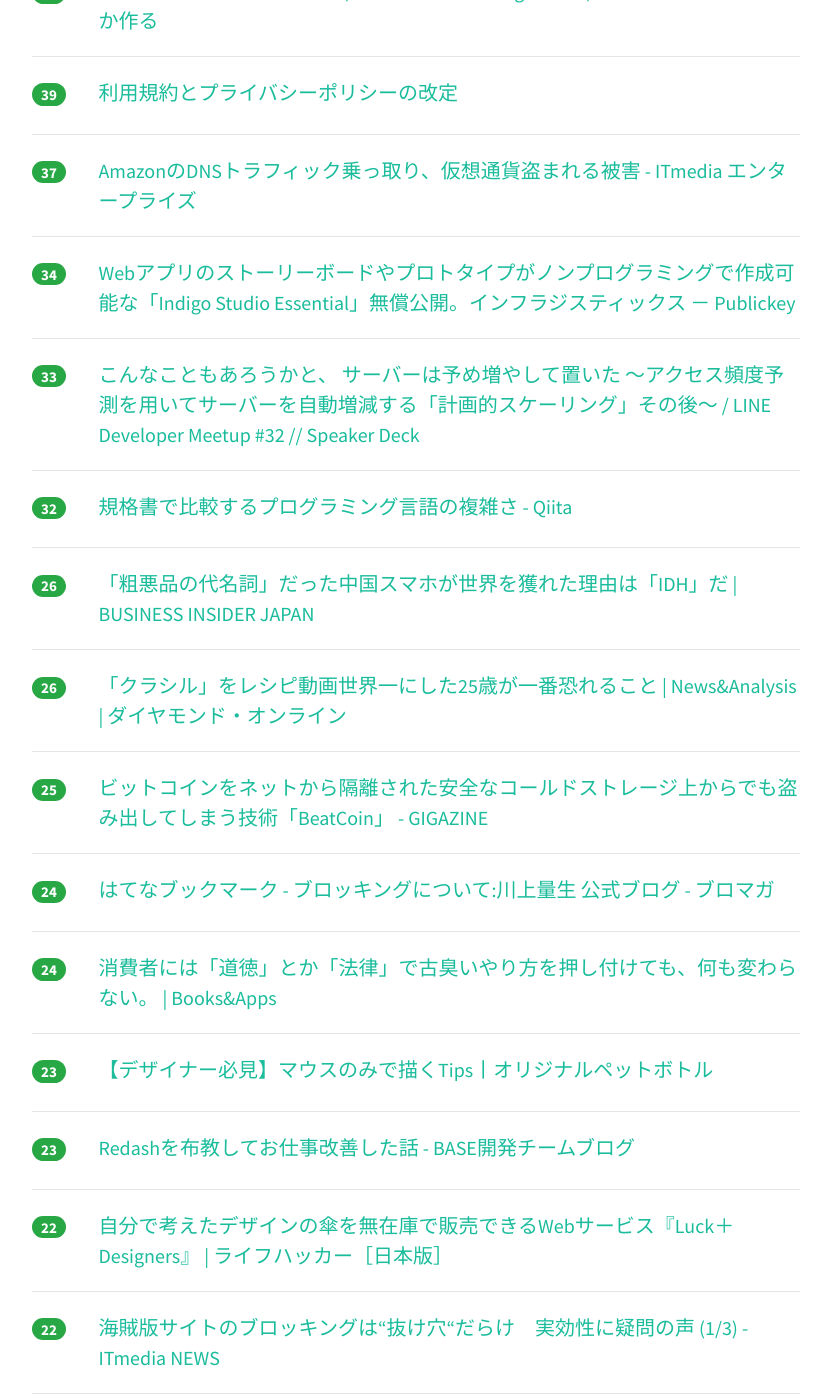
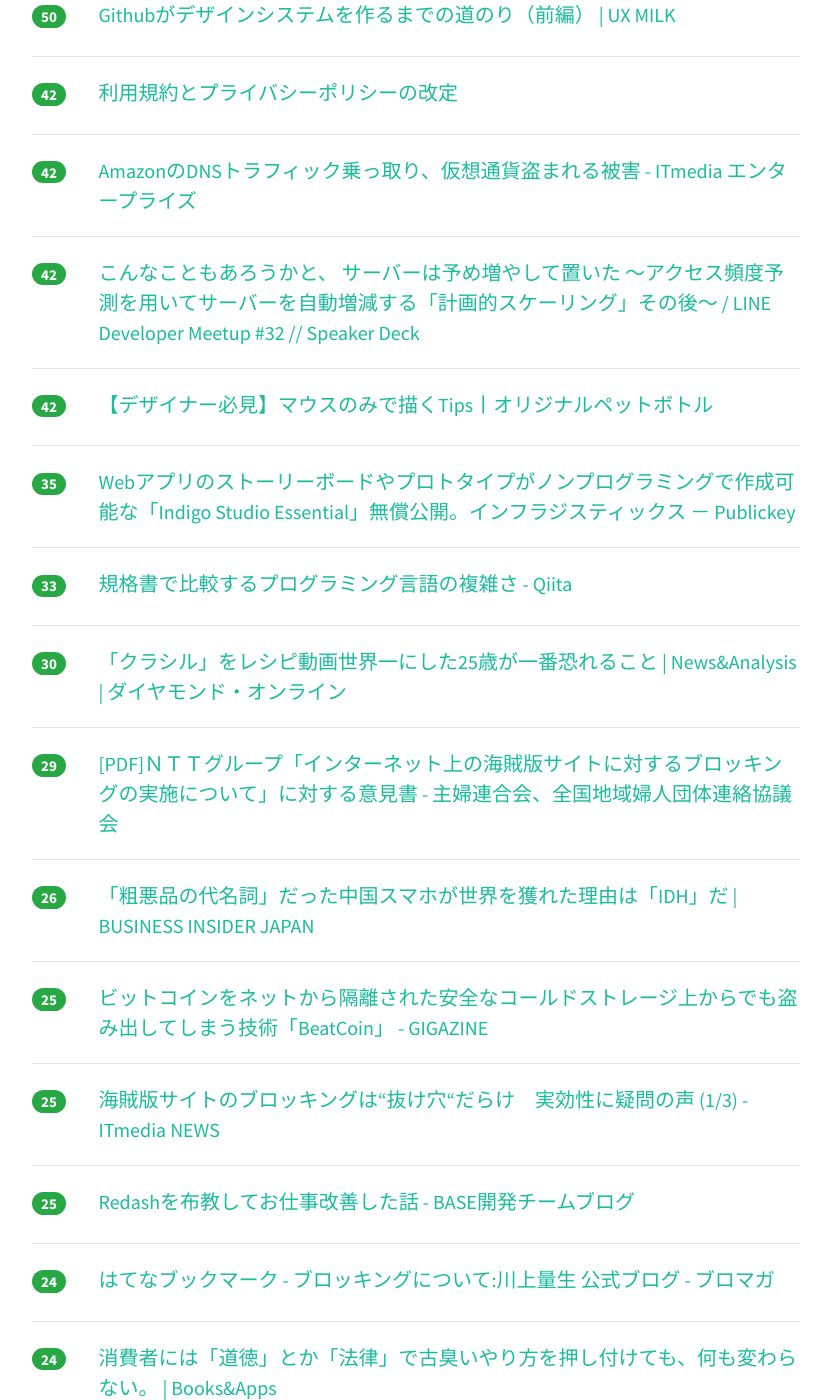
Before and after one commit to yatta47/hatena-matome-site, a Jekyll site: the page built from _posts/2018-04-25-hatena.md, in a window 1280 px wide and 1400 px high, scrolled down 1449 px. Shown: the whole window, without its empty margins (224-1052 px from the left). Built offline with Jekyll 4.4.1, drawn with Linux system fonts in a browser that asks for light colours; nearby versions of some CDN libraries; some of the changed text lies outside the part shown.

Commit message:
Updated 2018-04-25

```diff
--- a/_posts/2018-04-25-hatena.md
+++ b/_posts/2018-04-25-hatena.md
@@ -1,99 +1,114 @@
 ---
 layout: post
 title:  "2018-04-25 はてぶIT"
-date:   2018-04-25 14:01:15
+date:   2018-04-25 15:02:01
 tags: [it-hotentry]
 ---
-41 件のデータあり
+43 件のデータあり
 
 <hr><div class="row">
-<div class="col-1"><span class="badge badge-pill badge-success h2">145</span></div>
+<div class="col-1"><span class="badge badge-pill badge-success h2">165</span></div>
 <div class="col-11"><a href='https://speakerdeck.com/suusan2go/hurontoendoenziniamozhi-tuteokitaigrpc' target='_blank'>フロントエンドエンジニアも知っておきたいgRPC // Speaker Deck</a></div>
 </div>
 <hr>
 <div class="row">
-<div class="col-1"><span class="badge badge-pill badge-success h2">96</span></div>
+<div class="col-1"><span class="badge badge-pill badge-success h2">157</span></div>
 <div class="col-11"><a href='https://k-tai.watch.impress.co.jp/docs/news/1118926.html' target='_blank'>Googleが開発した家庭用Wi-Fiルーター「Google Wifi」4月26日発売、1万5000円 - ケータイ Watch</a></div>
 </div>
 <hr>
 <div class="row">
-<div class="col-1"><span class="badge badge-pill badge-success h2">91</span></div>
+<div class="col-1"><span class="badge badge-pill badge-success h2">105</span></div>
 <div class="col-11"><a href='https://gigazine.net/news/20180425-nvidia-image-inpainting/' target='_blank'>邪魔な物体を塗りつぶすだけでAIが画像を違和感ないレベルに自動修正する技術「Image Inpainting」をNVIDIAが公開 - GIGAZINE</a></div>
 </div>
 <hr>
 <div class="row">
-<div class="col-1"><span class="badge badge-pill badge-success h2">77</span></div>
+<div class="col-1"><span class="badge badge-pill badge-success h2">96</span></div>
 <div class="col-11"><a href='https://coliss.com/articles/build-websites/operation/design/which-font-was-used-on-the-logos.html' target='_blank'>ロゴに適したフォントはこれ！有名ブランドから学ぶ、ロゴのデザインに使用されているフォントのまとめ | コリス</a></div>
 </div>
 <hr>
 <div class="row">
-<div class="col-1"><span class="badge badge-pill badge-success h2">68</span></div>
+<div class="col-1"><span class="badge badge-pill badge-success h2">72</span></div>
 <div class="col-11"><a href='https://speakerdeck.com/mottox2/create-fast-site-with-netlify-and-gatsby' target='_blank'>爆速サイトを爆速で作れるNetlify + Gatsby / Create fast site with netlify and gatsby // Speaker Deck</a></div>
 </div>
 <hr>
 <div class="row">
-<div class="col-1"><span class="badge badge-pill badge-success h2">68</span></div>
+<div class="col-1"><span class="badge badge-pill badge-success h2">72</span></div>
 <div class="col-11"><a href='http://mizchi.hatenablog.com/entry/2018/04/24/231457' target='_blank'>シャニマスのコード読んだ - mizchi's blog</a></div>
 </div>
 <hr>
 <div class="row">
-<div class="col-1"><span class="badge badge-pill badge-success h2">53</span></div>
+<div class="col-1"><span class="badge badge-pill badge-success h2">70</span></div>
+<div class="col-11"><a href='https://japan.googleblog.com/2018/04/google-wifi.html' target='_blank'>Google Japan Blog: Google Wifi 日本発売開始</a></div>
+</div>
+<hr>
+<div class="row">
+<div class="col-1"><span class="badge badge-pill badge-success h2">59</span></div>
+<div class="col-11"><a href='http://create-something.hatenadiary.jp/entry/2018/04/24/213840' target='_blank'>日本語のドメイン駆動設計 (Domain-Driven Design - DDD) 関連記事まとめ - なにか作る</a></div>
+</div>
+<hr>
+<div class="row">
+<div class="col-1"><span class="badge badge-pill badge-success h2">55</span></div>
 <div class="col-11"><a href='https://speakerdeck.com/takanorip/uebuhuontofalseemoihua' target='_blank'>ウェブフォントのエモい話 // Speaker Deck</a></div>
 </div>
 <hr>
 <div class="row">
-<div class="col-1"><span class="badge badge-pill badge-success h2">53</span></div>
+<div class="col-1"><span class="badge badge-pill badge-success h2">55</span></div>
+<div class="col-11"><a href='https://note.mu/tamanyan/n/n67391cd83a7e' target='_blank'>非 IT 企業のエンジニアとして働く｜バンコクで働くエンジニア｜note</a></div>
+</div>
+<hr>
+<div class="row">
+<div class="col-1"><span class="badge badge-pill badge-success h2">54</span></div>
 <div class="col-11"><a href='http://jaco.udcp.info/entry/paas-k8s-serverless' target='_blank'>PaaS/k8s/Serverless使い分けの話とその補足 - Cloud Penguins</a></div>
 </div>
 <hr>
 <div class="row">
-<div class="col-1"><span class="badge badge-pill badge-success h2">53</span></div>
-<div class="col-11"><a href='https://note.mu/tamanyan/n/n67391cd83a7e' target='_blank'>非 IT 企業のエンジニアとして働く｜バンコクで働くエンジニア｜note</a></div>
-</div>
-<hr>
-<div class="row">
-<div class="col-1"><span class="badge badge-pill badge-success h2">53</span></div>
-<div class="col-11"><a href='https://japan.googleblog.com/2018/04/google-wifi.html' target='_blank'>Google Japan Blog: Google Wifi 日本発売開始</a></div>
-</div>
-<hr>
-<div class="row">
-<div class="col-1"><span class="badge badge-pill badge-success h2">46</span></div>
+<div class="col-1"><span class="badge badge-pill badge-success h2">50</span></div>
 <div class="col-11"><a href='https://speakerdeck.com/kumon/maikurosabisuapurikesiyontositefalseji-jie-xue-xi' target='_blank'>マイクロサービスアプリケーションとしての機械学習 // Speaker Deck</a></div>
 </div>
 <hr>
 <div class="row">
-<div class="col-1"><span class="badge badge-pill badge-success h2">45</span></div>
+<div class="col-1"><span class="badge badge-pill badge-success h2">50</span></div>
 <div class="col-11"><a href='http://uxmilk.jp/71338' target='_blank'>Githubがデザインシステムを作るまでの道のり（前編） | UX MILK</a></div>
 </div>
 <hr>
 <div class="row">
-<div class="col-1"><span class="badge badge-pill badge-success h2">44</span></div>
-<div class="col-11"><a href='http://create-something.hatenadiary.jp/entry/2018/04/24/213840' target='_blank'>日本語のドメイン駆動設計 (Domain-Driven Design - DDD) 関連記事まとめ - なにか作る</a></div>
-</div>
-<hr>
-<div class="row">
-<div class="col-1"><span class="badge badge-pill badge-success h2">39</span></div>
+<div class="col-1"><span class="badge badge-pill badge-success h2">42</span></div>
 <div class="col-11"><a href='https://help.twitter.com/ja/rules-and-policies/update-privacy-policy' target='_blank'>利用規約とプライバシーポリシーの改定</a></div>
 </div>
 <hr>
 <div class="row">
-<div class="col-1"><span class="badge badge-pill badge-success h2">37</span></div>
+<div class="col-1"><span class="badge badge-pill badge-success h2">42</span></div>
 <div class="col-11"><a href='http://www.itmedia.co.jp/enterprise/articles/1804/25/news063.html' target='_blank'>AmazonのDNSトラフィック乗っ取り、仮想通貨盗まれる被害 - ITmedia エンタープライズ</a></div>
 </div>
 <hr>
 <div class="row">
-<div class="col-1"><span class="badge badge-pill badge-success h2">34</span></div>
+<div class="col-1"><span class="badge badge-pill badge-success h2">42</span></div>
+<div class="col-11"><a href='https://speakerdeck.com/takaishi/line-developer-meetup-number-32' target='_blank'>こんなこともあろうかと、 サーバーは予め増やして置いた 〜アクセス頻度予測を用いてサーバーを自動増減する「計画的スケーリング」その後〜 / LINE Developer Meetup #32 // Speaker Deck</a></div>
+</div>
+<hr>
+<div class="row">
+<div class="col-1"><span class="badge badge-pill badge-success h2">42</span></div>
+<div class="col-11"><a href='https://prwarter.com/original-label-illustration' target='_blank'>【デザイナー必見】マウスのみで描くTips丨オリジナルペットボトル</a></div>
+</div>
+<hr>
+<div class="row">
+<div class="col-1"><span class="badge badge-pill badge-success h2">35</span></div>
 <div class="col-11"><a href='http://www.publickey1.jp/blog/18/webindigo_studio_essential.html' target='_blank'>Webアプリのストーリーボードやプロトタイプがノンプログラミングで作成可能な「Indigo Studio Essential」無償公開。インフラジスティックス － Publickey</a></div>
 </div>
 <hr>
 <div class="row">
 <div class="col-1"><span class="badge badge-pill badge-success h2">33</span></div>
-<div class="col-11"><a href='https://speakerdeck.com/takaishi/line-developer-meetup-number-32' target='_blank'>こんなこともあろうかと、 サーバーは予め増やして置いた 〜アクセス頻度予測を用いてサーバーを自動増減する「計画的スケーリング」その後〜 / LINE Developer Meetup #32 // Speaker Deck</a></div>
+<div class="col-11"><a href='https://qiita.com/raccy/items/efe15fc11d2cfccd41d8' target='_blank'>規格書で比較するプログラミング言語の複雑さ - Qiita</a></div>
 </div>
 <hr>
 <div class="row">
-<div class="col-1"><span class="badge badge-pill badge-success h2">32</span></div>
-<div class="col-11"><a href='https://qiita.com/raccy/items/efe15fc11d2cfccd41d8' target='_blank'>規格書で比較するプログラミング言語の複雑さ - Qiita</a></div>
+<div class="col-1"><span class="badge badge-pill badge-success h2">30</span></div>
+<div class="col-11"><a href='http://diamond.jp/articles/-/168167' target='_blank'>「クラシル」をレシピ動画世界一にした25歳が一番恐れること | News&Analysis | ダイヤモンド・オンライン</a></div>
+</div>
+<hr>
+<div class="row">
+<div class="col-1"><span class="badge badge-pill badge-success h2">29</span></div>
+<div class="col-11"><a href='http://www.chifuren.gr.jp/180425opinion.pdf' target='_blank'>[PDF]ＮＴＴグループ「インターネット上の海賊版サイトに対するブロッキングの実施について」に対する意見書 - 主婦連合会、全国地域婦人団体連絡協議会</a></div>
 </div>
 <hr>
 <div class="row">
@@ -102,13 +117,18 @@ tags: [it-hotentry]
 </div>
 <hr>
 <div class="row">
-<div class="col-1"><span class="badge badge-pill badge-success h2">26</span></div>
-<div class="col-11"><a href='http://diamond.jp/articles/-/168167' target='_blank'>「クラシル」をレシピ動画世界一にした25歳が一番恐れること | News&Analysis | ダイヤモンド・オンライン</a></div>
+<div class="col-1"><span class="badge badge-pill badge-success h2">25</span></div>
+<div class="col-11"><a href='https://gigazine.net/news/20180424-bitcoin-steal-beatcoin/' target='_blank'>ビットコインをネットから隔離された安全なコールドストレージ上からでも盗み出してしまう技術「BeatCoin」 - GIGAZINE</a></div>
 </div>
 <hr>
 <div class="row">
 <div class="col-1"><span class="badge badge-pill badge-success h2">25</span></div>
-<div class="col-11"><a href='https://gigazine.net/news/20180424-bitcoin-steal-beatcoin/' target='_blank'>ビットコインをネットから隔離された安全なコールドストレージ上からでも盗み出してしまう技術「BeatCoin」 - GIGAZINE</a></div>
+<div class="col-11"><a href='http://www.itmedia.co.jp/news/articles/1804/25/news049.html' target='_blank'>海賊版サイトのブロッキングは“抜け穴“だらけ　実効性に疑問の声 (1/3) - ITmedia NEWS</a></div>
+</div>
+<hr>
+<div class="row">
+<div class="col-1"><span class="badge badge-pill badge-success h2">25</span></div>
+<div class="col-11"><a href='http://devblog.thebase.in/entry/2018/04/25/105920' target='_blank'>Redashを布教してお仕事改善した話 - BASE開発チームブログ</a></div>
 </div>
 <hr>
 <div class="row">
@@ -123,12 +143,7 @@ tags: [it-hotentry]
 <hr>
 <div class="row">
 <div class="col-1"><span class="badge badge-pill badge-success h2">23</span></div>
-<div class="col-11"><a href='https://prwarter.com/original-label-illustration' target='_blank'>【デザイナー必見】マウスのみで描くTips丨オリジナルペットボトル</a></div>
-</div>
-<hr>
-<div class="row">
-<div class="col-1"><span class="badge badge-pill badge-success h2">23</span></div>
-<div class="col-11"><a href='http://devblog.thebase.in/entry/2018/04/25/105920' target='_blank'>Redashを布教してお仕事改善した話 - BASE開発チームブログ</a></div>
+<div class="col-11"><a href='https://dev.classmethod.jp/cloud/aws/aws-rss-feeds/' target='_blank'>導入3分！RSSフィード28種一括登録でAWS最新情報を漏れなくチェック ｜ Developers.IO</a></div>
 </div>
 <hr>
 <div class="row">
@@ -138,26 +153,31 @@ tags: [it-hotentry]
 <hr>
 <div class="row">
 <div class="col-1"><span class="badge badge-pill badge-success h2">22</span></div>
-<div class="col-11"><a href='http://www.itmedia.co.jp/news/articles/1804/25/news049.html' target='_blank'>海賊版サイトのブロッキングは“抜け穴“だらけ　実効性に疑問の声 (1/3) - ITmedia NEWS</a></div>
+<div class="col-11"><a href='http://www.youtube.com/watch?v=cAvgaf_uq8g' target='_blank'>【作業用】ハッカドール３号がだらだらしているだけ【バーチャルYouTuber】【#002】</a></div>
+</div>
+<hr>
+<div class="row">
+<div class="col-1"><span class="badge badge-pill badge-success h2">22</span></div>
+<div class="col-11"><a href='http://fululog.com/mojiokosikun/' target='_blank'>超便利！「文字起こし君」LINEに画像送信するだけでAIが自動で文字起こし | 動画配信サービスならフルログ！</a></div>
+</div>
+<hr>
+<div class="row">
+<div class="col-1"><span class="badge badge-pill badge-success h2">22</span></div>
+<div class="col-11"><a href='https://note.mu/daikawai/n/n9e203dd4063a' target='_blank'>【AIプログラミング】LINEに画像を送ったら自動で文字起こししてくれる機械学習アプリを作ろう｜Dai｜note</a></div>
 </div>
 <hr>
 <div class="row">
 <div class="col-1"><span class="badge badge-pill badge-success h2">21</span></div>
-<div class="col-11"><a href='http://www.youtube.com/watch?v=cAvgaf_uq8g' target='_blank'>【作業用】ハッカドール３号がだらだらしているだけ【バーチャルYouTuber】【#002】</a></div>
+<div class="col-11"><a href='http://pezy.jp/news/news20180424/' target='_blank'>PEZY Computing</a></div>
 </div>
 <hr>
 <div class="row">
 <div class="col-1"><span class="badge badge-pill badge-success h2">21</span></div>
-<div class="col-11"><a href='https://dev.classmethod.jp/cloud/aws/aws-rss-feeds/' target='_blank'>導入3分！RSSフィード28種一括登録でAWS最新情報を漏れなくチェック ｜ Developers.IO</a></div>
-</div>
-<hr>
-<div class="row">
-<div class="col-1"><span class="badge badge-pill badge-success h2">20</span></div>
 <div class="col-11"><a href='http://blog-ja.sideci.com/entry/rubocop-committer-pocke-interview' target='_blank'>RuboCopコミッタ、Pockeが語るBatsov像とアドバイス - SideCI Blog</a></div>
 </div>
 <hr>
 <div class="row">
-<div class="col-1"><span class="badge badge-pill badge-success h2">20</span></div>
+<div class="col-1"><span class="badge badge-pill badge-success h2">21</span></div>
 <div class="col-11"><a href='https://japan.cnet.com/article/35118286/' target='_blank'>カシオ、コンパクトデジカメ事業から撤退か - CNET Japan</a></div>
 </div>
 <hr>
@@ -173,12 +193,7 @@ tags: [it-hotentry]
 <hr>
 <div class="row">
 <div class="col-1"><span class="badge badge-pill badge-success h2">20</span></div>
-<div class="col-11"><a href='https://note.mu/daikawai/n/n9e203dd4063a' target='_blank'>【AIプログラミング】LINEに画像を送ったら自動で文字起こししてくれる機械学習アプリを作ろう｜Dai｜note</a></div>
-</div>
-<hr>
-<div class="row">
-<div class="col-1"><span class="badge badge-pill badge-success h2">19</span></div>
-<div class="col-11"><a href='http://pezy.jp/news/news20180424/' target='_blank'>PEZY Computing</a></div>
+<div class="col-11"><a href='http://tech.medpeer.co.jp/entry/2018/04/25/080000' target='_blank'>ActiveModelSerializersを使った所感 - メドピア開発者ブログ</a></div>
 </div>
 <hr>
 <div class="row">
@@ -192,17 +207,7 @@ tags: [it-hotentry]
 </div>
 <hr>
 <div class="row">
-<div class="col-1"><span class="badge badge-pill badge-success h2">17</span></div>
-<div class="col-11"><a href='http://fululog.com/mojiokosikun/' target='_blank'>超便利！「文字起こし君」LINEに画像送信するだけでAIが自動で文字起こし | 動画配信サービスならフルログ！</a></div>
-</div>
-<hr>
-<div class="row">
 <div class="col-1"><span class="badge badge-pill badge-success h2">16</span></div>
-<div class="col-11"><a href='http://tech.medpeer.co.jp/entry/2018/04/25/080000' target='_blank'>ActiveModelSerializersを使った所感 - メドピア開発者ブログ</a></div>
-</div>
-<hr>
-<div class="row">
-<div class="col-1"><span class="badge badge-pill badge-success h2">14</span></div>
 <div class="col-11"><a href='https://www.nikkei.com/article/DGXMZO29781400U8A420C1EA1000/' target='_blank'>海賊サイト遮断、喝采と批判　ネット時代の法制に死角　　：日本経済新聞</a></div>
 </div>
 <hr>
@@ -211,3 +216,8 @@ tags: [it-hotentry]
 <div class="col-11"><a href='https://anond.hatelabo.jp/20180424160526' target='_blank'>おばさんに一言加えた　ギャルおばさん　というワードにすると 新しい世界..</a></div>
 </div>
 <hr>
+<div class="row">
+<div class="col-1"><span class="badge badge-pill badge-success h2">8</span></div>
+<div class="col-11"><a href='http://www.itmedia.co.jp/news/articles/1804/25/news086.html' target='_blank'>「Google Play Music」、年内に終了し、ユーザーは「YouTube Remix」に統合か？ - ITmedia NEWS</a></div>
+</div>
+<hr>
```
